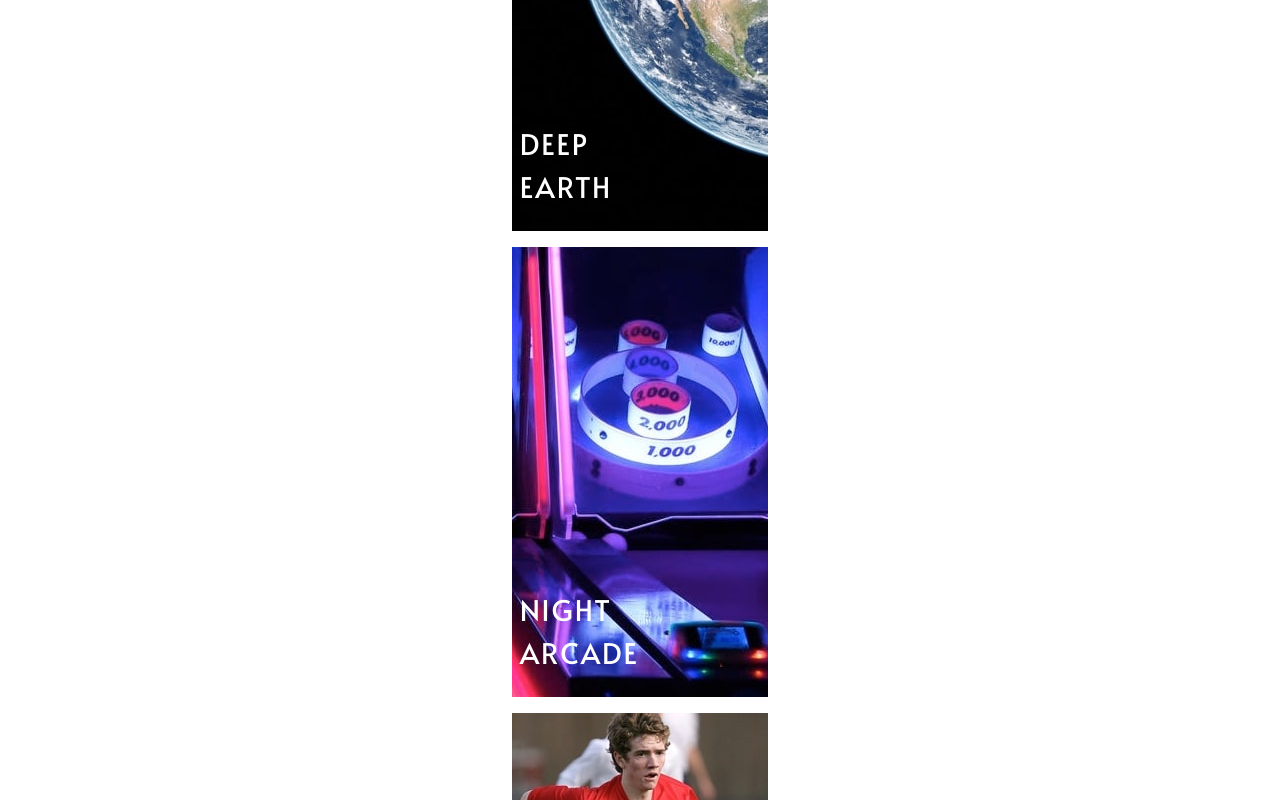
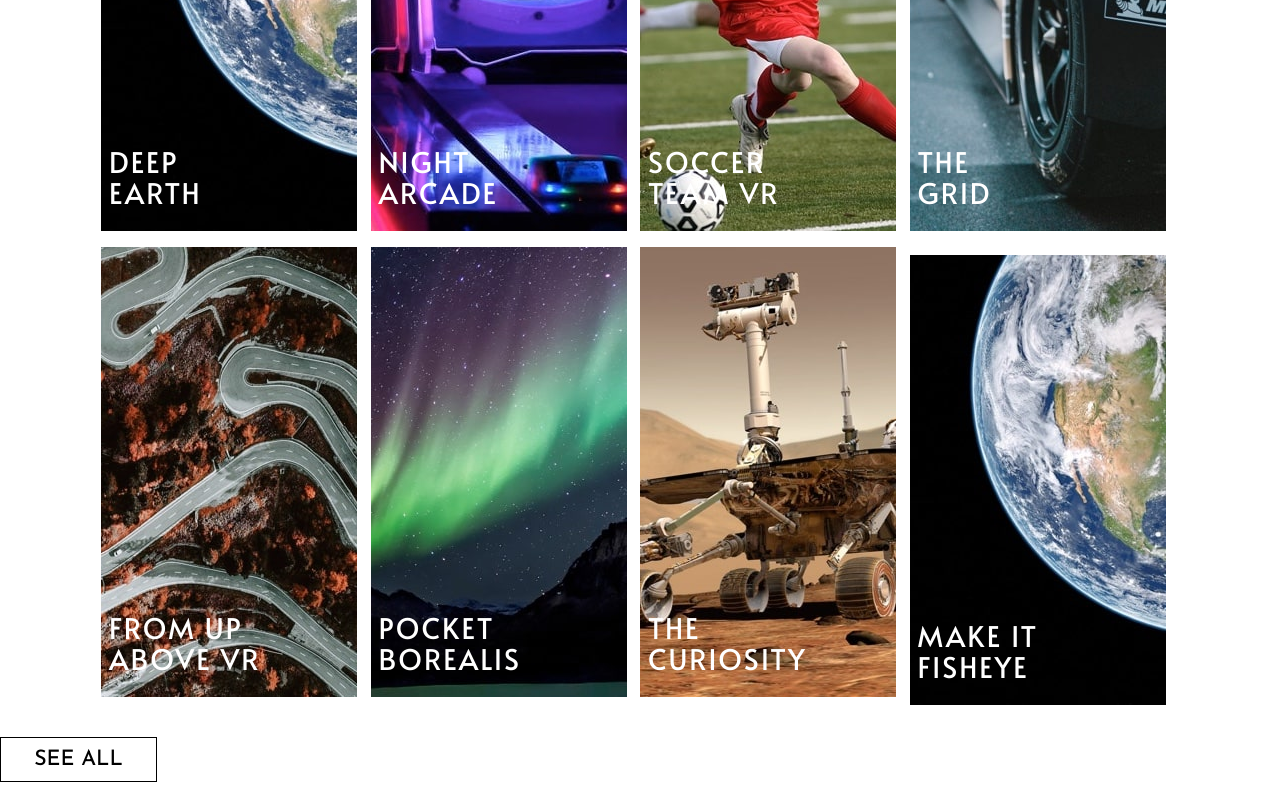
Before and after one commit to dottereldesign/loopstudios_landing_page, a plain HTML site: page index.html in a window 1280 px wide. Shown: the part 420-1220 px from the top of the page. Drawn offline with Linux system fonts and the light colour scheme.

Commit message:
Add creations section media queries for tablet and desktop.

```diff
--- a/index.html
+++ b/index.html
@@ -30,8 +30,8 @@
   to their brand.
 
   <section class="creations">
+    <h2>Our creations</h2>
     <div class="creations_wrapper">
-      <h2>Our creations</h2>
       <div class="creations_card creations_card-1">
         <picture>
           <source srcset="images/desktop/image-deep-earth.jpg" media="(min-width: 1110px)" />
@@ -95,12 +95,11 @@
         </picture>
         <h3>Make it<br>fisheye</h3>
       </div>
-
-      <div class="creations_CTA">
-        <a class="creations_CTA-link" href="#">See all</a>
-      </div>
     </div>
 
+    <div class="creations_CTA">
+      <a class="creations_CTA-link" href="#">See all</a>
+    </div>
   </section>
 
   <footer>
--- a/style.css
+++ b/style.css
@@ -111,6 +111,7 @@ select {
   text-transform: uppercase;
   letter-spacing: 2px;
   margin: 64px 0 32px 0;
+  text-align: center;
 }
 
 .creations_card {
@@ -131,6 +132,7 @@ select {
   position: absolute;
   bottom: 5%;
   left: 3%;
+  line-height: 1.1;
 }
 
 .creations_CTA {
@@ -152,6 +154,71 @@ select {
   font-size: var(--fs-500);
   line-height: 1;
   text-transform: uppercase;
+}
+
+@media (min-width: 1110px) {
+  .creations_wrapper {
+    display: grid;
+    grid-template-columns: repeat(4, 1fr);
+    flex-direction: column;
+    align-items: center;
+    padding: 0 16px 0 16px;
+    max-width: 1110px;
+    margin: 0 auto;
+  }
+
+  .creations h2 {
+    font-size: var(--fs-700);
+    color: var(--clr-primary-200);
+    font-weight: var(--fw-light);
+    font-family: var(--ff-primary-100);
+    text-transform: uppercase;
+    letter-spacing: 2px;
+    margin: 64px 0 32px 0;
+    text-align: center;
+  }
+
+  .creations_card {
+    position: relative;
+  }
+
+  .creations_card:not(:last-child) {
+    margin-bottom: 16px;
+  }
+
+  .creations h3 {
+    font-size: var(--fs-600);
+    color: var(--clr-primary-100);
+    font-weight: var(--fw-light);
+    font-family: var(--ff-primary-100);
+    text-transform: uppercase;
+    letter-spacing: 2px;
+    position: absolute;
+    bottom: 5%;
+    left: 3%;
+    line-height: 1.1;
+  }
+
+  .creations_CTA {
+    width: 157px;
+    height: 45px;
+    border: 1px solid var(--clr-primary-200);
+    display: flex;
+    justify-content: center;
+    align-items: center;
+    margin-top: 24px;
+  }
+
+  .creations_CTA a {
+    display: inline-block;
+    text-decoration: none;
+    color: var(--clr-primary-200);
+    font-family: var(--ff-primary-200);
+    font-weight: var(--fw-medium);
+    font-size: var(--fs-500);
+    line-height: 1;
+    text-transform: uppercase;
+  }
 }
 
 /* footer */
```
